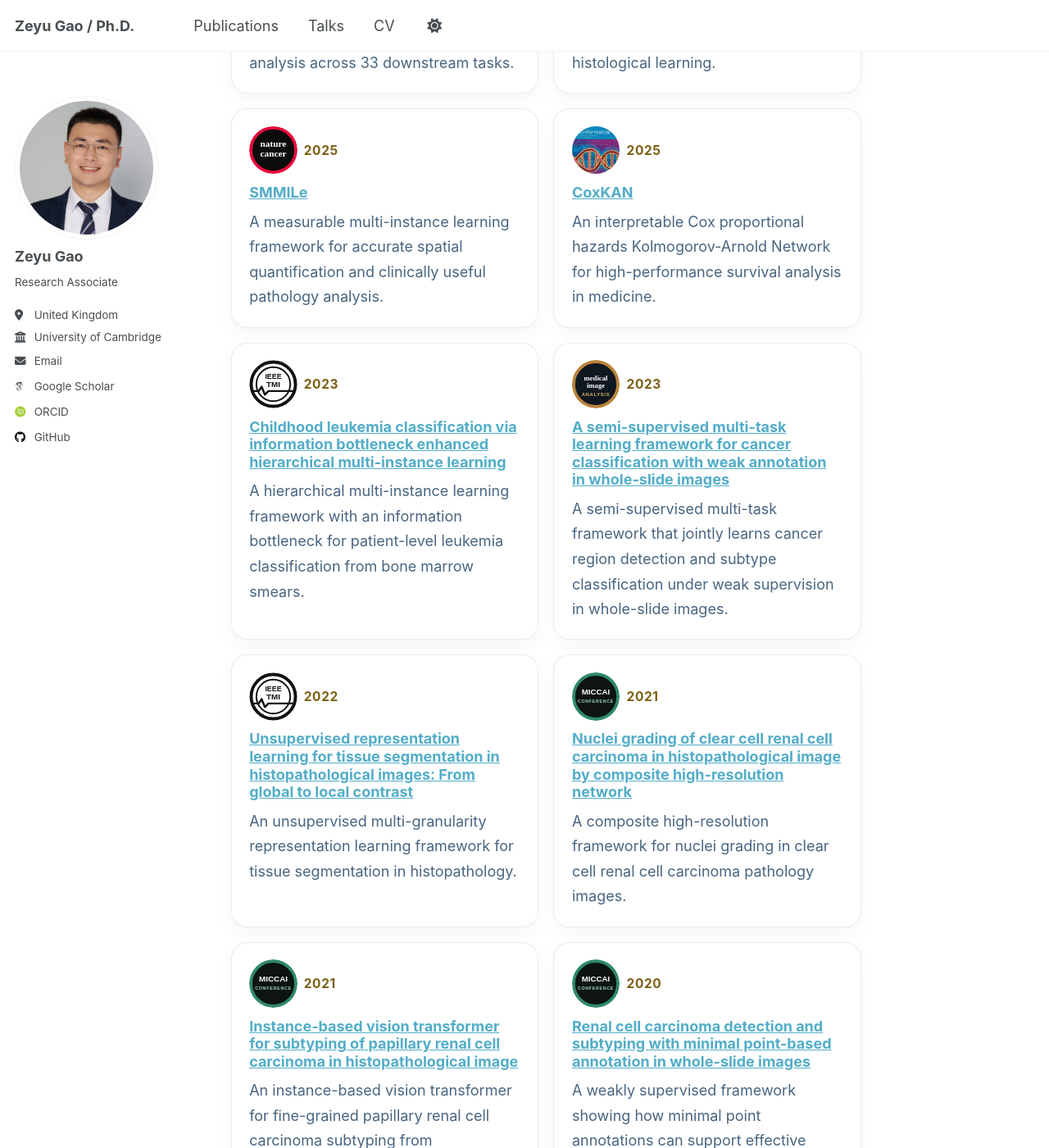
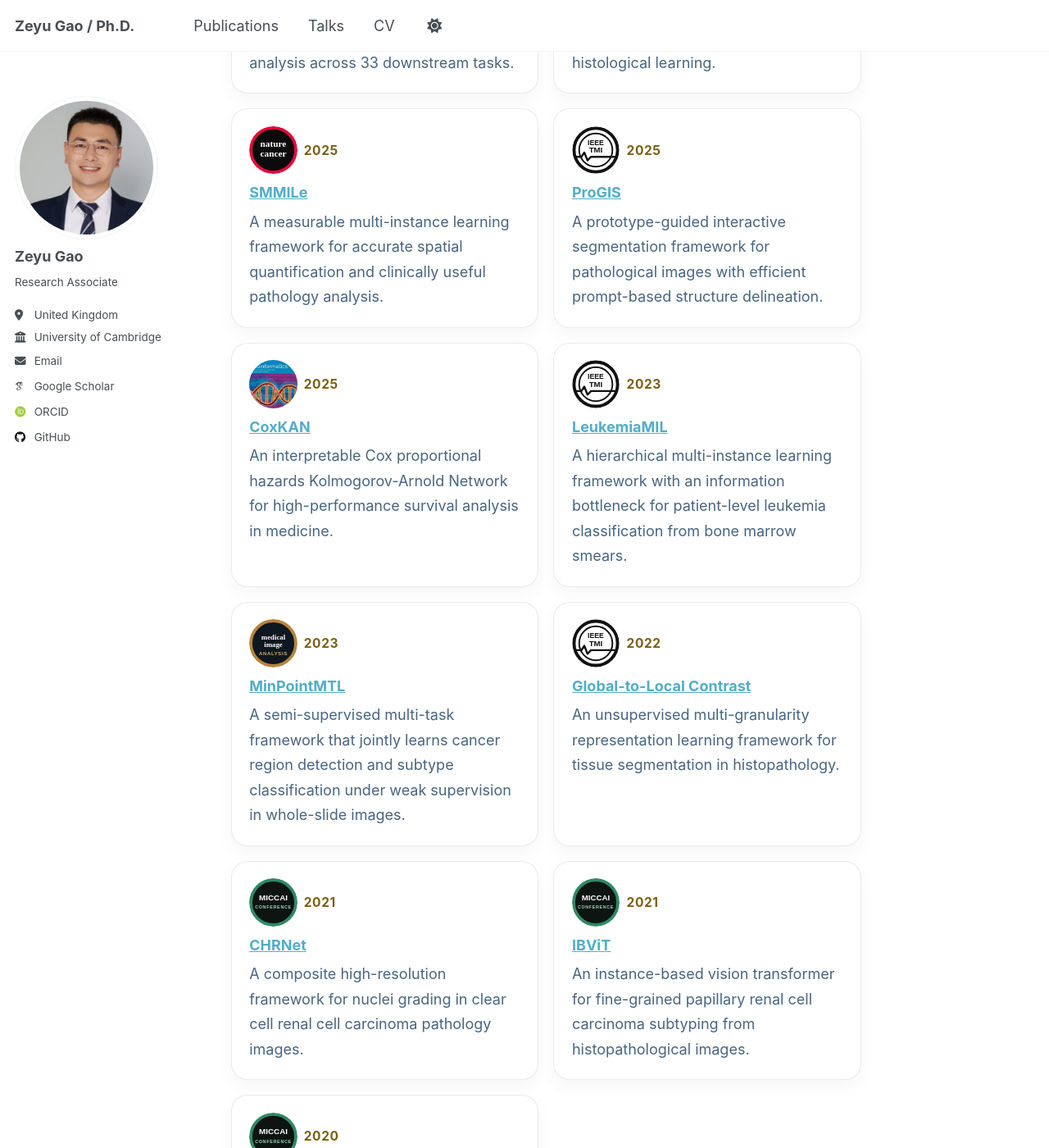
Before and after one commit to ZeyuGaoAi/ZeyuGaoAi.github.io, a Jekyll site: the page built from _pages/about.md, in a window 1280 px wide and 1400 px high, scrolled down 2164 px. Shown: the whole window at 82% size. Built offline with Jekyll 4.4.1, drawn with Linux system fonts in a browser that asks for light colours; some web fonts are replaced; a script that is not in the unit is left out.

Commit message:
Add ProGIS to featured publications

```diff
--- a/_pages/about.md
+++ b/_pages/about.md
@@ -83,38 +83,43 @@ redirect_from:
       <p>A measurable multi-instance learning framework for accurate spatial quantification and clinically useful pathology analysis.</p>
     </article>
     <article class="home-card">
+      <div class="home-card-meta"><img class="home-venue-icon" src="/images/venue-badges/ieee-tmi.svg" alt="IEEE TMI badge"> <span>2025</span></div>
+      <h3><a href="/publications/TMI2025/">ProGIS</a></h3>
+      <p>A prototype-guided interactive segmentation framework for pathological images with efficient prompt-based structure delineation.</p>
+    </article>
+    <article class="home-card">
       <div class="home-card-meta"><img class="home-venue-icon" src="/images/venue-badges/bioinformatics.png" alt="Bioinformatics badge"> <span>2025</span></div>
       <h3><a href="/publications/CoxKAN/">CoxKAN</a></h3>
       <p>An interpretable Cox proportional hazards Kolmogorov-Arnold Network for high-performance survival analysis in medicine.</p>
     </article>
     <article class="home-card">
       <div class="home-card-meta"><img class="home-venue-icon" src="/images/venue-badges/ieee-tmi.svg" alt="IEEE TMI badge"> <span>2023</span></div>
-      <h3><a href="/publications/TMI2023/">Childhood leukemia classification via information bottleneck enhanced hierarchical multi-instance learning</a></h3>
+      <h3><a href="/publications/TMI2023/">LeukemiaMIL</a></h3>
       <p>A hierarchical multi-instance learning framework with an information bottleneck for patient-level leukemia classification from bone marrow smears.</p>
     </article>
     <article class="home-card">
       <div class="home-card-meta"><img class="home-venue-icon" src="/images/venue-badges/media.svg" alt="Medical Image Analysis badge"> <span>2023</span></div>
-      <h3><a href="/publications/MedIA2023/">A semi-supervised multi-task learning framework for cancer classification with weak annotation in whole-slide images</a></h3>
+      <h3><a href="/publications/MedIA2023/">MinPointMTL</a></h3>
       <p>A semi-supervised multi-task framework that jointly learns cancer region detection and subtype classification under weak supervision in whole-slide images.</p>
     </article>
     <article class="home-card">
       <div class="home-card-meta"><img class="home-venue-icon" src="/images/venue-badges/ieee-tmi.svg" alt="IEEE TMI badge"> <span>2022</span></div>
-      <h3><a href="/publications/TMI2022/">Unsupervised representation learning for tissue segmentation in histopathological images: From global to local contrast</a></h3>
+      <h3><a href="/publications/TMI2022/">Global-to-Local Contrast</a></h3>
       <p>An unsupervised multi-granularity representation learning framework for tissue segmentation in histopathology.</p>
     </article>
     <article class="home-card">
       <div class="home-card-meta"><img class="home-venue-icon" src="/images/venue-badges/miccai.svg" alt="MICCAI badge"> <span>2021</span></div>
-      <h3><a href="/publications/MICCAI2021_0/">Nuclei grading of clear cell renal cell carcinoma in histopathological image by composite high-resolution network</a></h3>
+      <h3><a href="/publications/MICCAI2021_0/">CHRNet</a></h3>
       <p>A composite high-resolution framework for nuclei grading in clear cell renal cell carcinoma pathology images.</p>
     </article>
     <article class="home-card">
       <div class="home-card-meta"><img class="home-venue-icon" src="/images/venue-badges/miccai.svg" alt="MICCAI badge"> <span>2021</span></div>
-      <h3><a href="/publications/MICCAI2021_1/">Instance-based vision transformer for subtyping of papillary renal cell carcinoma in histopathological image</a></h3>
+      <h3><a href="/publications/MICCAI2021_1/">IBViT</a></h3>
       <p>An instance-based vision transformer for fine-grained papillary renal cell carcinoma subtyping from histopathological images.</p>
     </article>
     <article class="home-card">
       <div class="home-card-meta"><img class="home-venue-icon" src="/images/venue-badges/miccai.svg" alt="MICCAI badge"> <span>2020</span></div>
-      <h3><a href="/publications/MICCAI2020/">Renal cell carcinoma detection and subtyping with minimal point-based annotation in whole-slide images</a></h3>
+      <h3><a href="/publications/MICCAI2020/">MinPointRCC</a></h3>
       <p>A weakly supervised framework showing how minimal point annotations can support effective renal cancer detection and subtyping on whole-slide images.</p>
     </article>
   </div>
```
